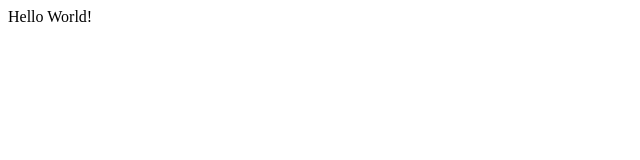
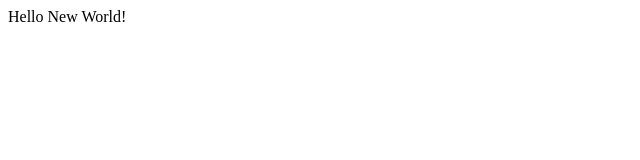
Before and after one commit to noyhason3/meeter-server, a website: page index.html in a window 1280 px wide. Shown: the full height of the page, 0-640 px from the left. Drawn offline with Linux system fonts and the light colour scheme.

Commit message:
change title

```diff
--- a/index.html
+++ b/index.html
@@ -1,12 +1,15 @@
 <!DOCTYPE html>
 <html lang="en">
+
 <head>
     <meta charset="UTF-8">
     <meta name="viewport" content="width=device-width, initial-scale=1.0">
 
     <title>Hello World Simple App</title>
 </head>
+
 <body>
-        <div>Hello World!</div>
+    <div>Hello New World!</div>
 </body>
+
 </html>
```
Lines whose indentation alone changed are shown as unchanged.
